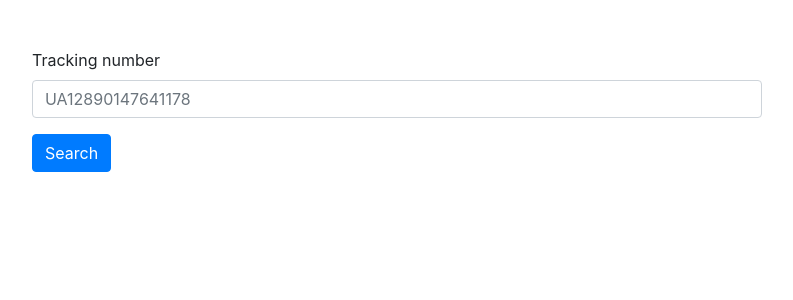
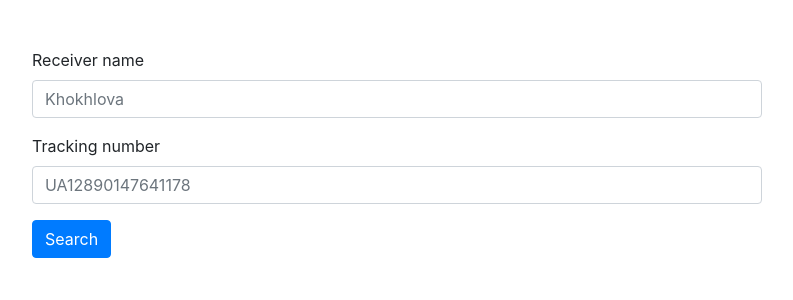
Before and after one commit to KashaVarya/BluePost, a Django app: page /track in a window 1280 px wide. Shown: the part 56-356 px from the top of the page, without its empty margins (243-1036 px from the left). Run offline with Django 3.2, Linux system fonts and the light colour scheme; some libraries are stand-ins or nearby versions.

Commit message:
verify by receiver name and tracking number

```diff
--- a/post/templates/post/track.html
+++ b/post/templates/post/track.html
@@ -6,8 +6,10 @@
     <form action="{% url 'track' %}" method="post">
         {% csrf_token %}
         <div class="form-group">
+            <label for="receiver_name_input">Receiver name</label>
+            <input type="text" name="receiver_name" class="form-control mb-3" id="receiver_name_input" required placeholder="Khokhlova">
             <label for="tracking_number_input">Tracking number</label>
-            <input type="text" name="tracking_number" class="form-control" id="tracking_number_input" required placeholder="UA12890147641178">
+            <input type="text" name="tracking_number" class="form-control mb-3" id="tracking_number_input" required placeholder="UA12890147641178">
         </div>
         <button type="submit" class="btn btn-primary">Search</button>
     </form>
--- a/post/views/track.py
+++ b/post/views/track.py
@@ -15,7 +15,10 @@ class TrackView(TemplateView):
         return context
 
     def post(self, request, *args, **kwargs):
-        package = Package.objects.filter(tracking_number=request.POST.get('tracking_number')).first()
+        package = Package.objects.filter(
+            tracking_number=request.POST.get('tracking_number'),
+            receiver_name=request.POST.get('receiver_name'),
+        ).first()
         if not package:
             raise Http404
         return redirect('track_result', package.pk)
```
